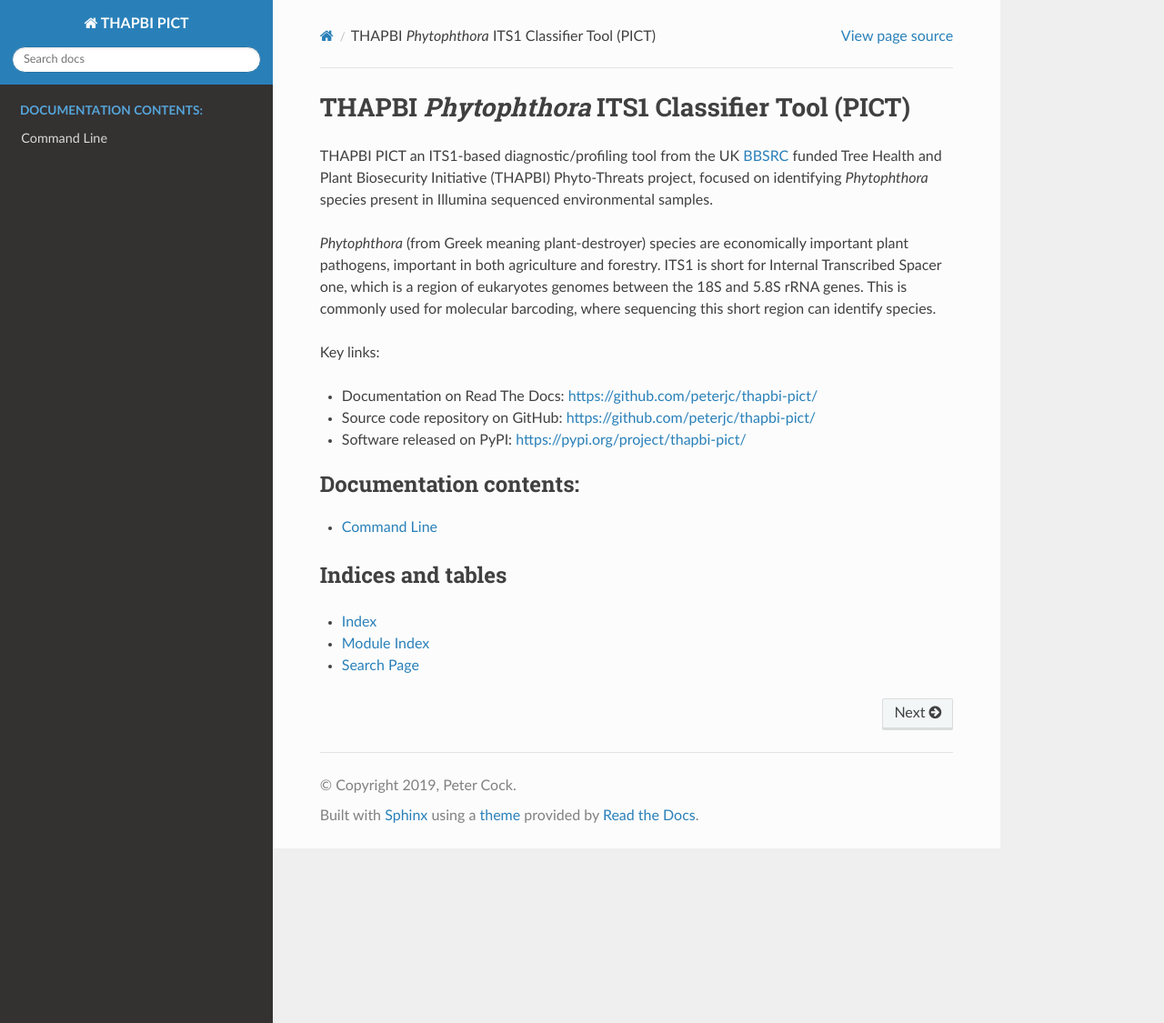
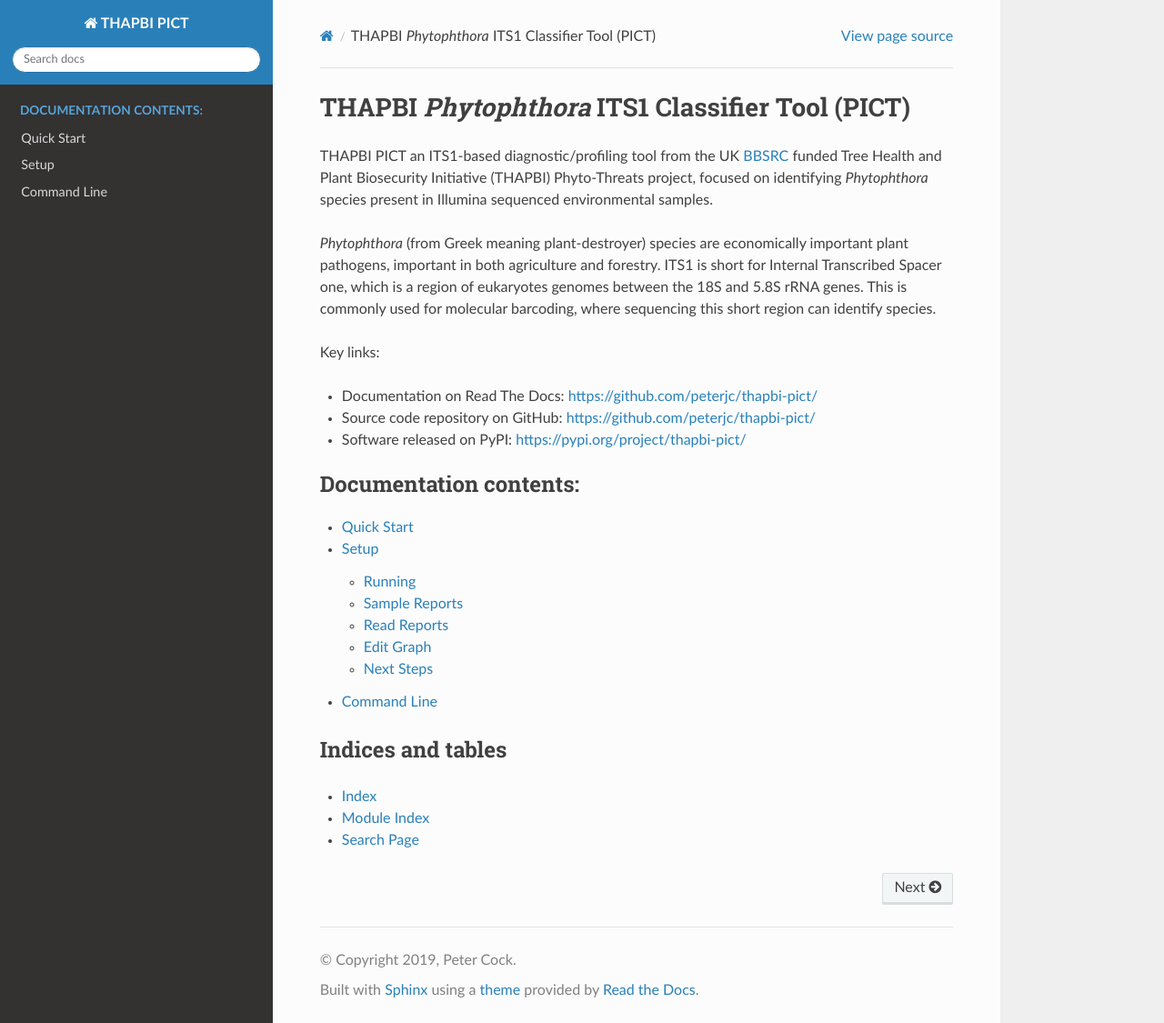
Before and after one commit to peterjc/thapbi-pict, a Sphinx documentation site: the page built from docs/index.rst, in a window 1280 px wide and 1125 px high. Shown: the whole window at 91% size. Built offline with Sphinx 7.4.7 and the Read the Docs theme 2.0.0, drawn with Linux system fonts in a browser that asks for light colours; some of the changed lines change nothing that is shown.

Commit message:
Documentation: Quick start
This would benefit from a sample dataset...

```diff
--- a/docs/index.rst
+++ b/docs/index.rst
@@ -30,6 +30,7 @@
    :caption: Documentation contents:
 
    installation
+   quick_start
    release_history
    commands
    development_notes
--- /dev/null
+++ b/docs/quick_start.rst
@@ -0,0 +1,140 @@
+Quick Start
+===========
+
+Here we describe a simplified use of the THAPBI PICT tool to assess a single
+Illumina MiSeq sequencing run. The input data is a set of paired FASTQ files
+(one for each sample), perhaps barcoded samples from a 96-well plate.
+
+Here we will run the ``thapbi_pict pipeline`` command, which process the
+samples, make classifications, and summary reports.
+
+.. code:: bash
+
+    $ thapbi_pict pipeline -h
+    ...
+
+Setup
+=====
+
+We assume you have a new folder dedicated to this analysis, with a sub folder
+``raw_data/`` which contains the demultiplexed paired FASTQ files which are
+named like ``sample_name_R1.fastq.gz`` and ``sample_name_R2.fastq.gz``
+as provided by your sequencing centre. The tool understands a few widely used
+naming patterns. We recommend that you *do* *not* decompress the FASTQ files
+(as ``sample_name_R1.fastq`` and ``sample_name_R2.fastq``, leaving them gzip
+compressed is preferable for disk space.
+
+.. code:: bash
+
+    $ cd /path/to/my/project/
+    $ ls raw_data/*.fastq.gz
+    ...
+
+We will make two additional sub-folders, ``intermediate/`` (for the per-sample
+prepared FASTA files and classifier prediction TSV files), and ``summary/``
+for the folder level reports.
+
+.. code:: bash
+
+    $ mkdir intermediate/
+    $ mkdir summary/
+
+Running
+-------
+
+With that done, we run the ``thapbi_pict pipeline`` command, which for a
+single 96 sample Illumina MiSeq run should take perhaps up to 20 minutes (the
+edit-graph can be most of this).
+
+*WARNING:*
+This minimal example omits a key consideration which is telling the tool which
+of the samples are your negative controls and/or manually setting the minimum
+read abundance.
+
+.. code:: bash
+
+    $ thapbi_pict pipeline -i raw_data/ -s intermediate/ -o summary/
+    Starting to prepare sample intermediate/<sample_name).fasta ...
+    ...
+    Expanded 3645 ITS1 sequences from DB into cloud of 4144465 1bp different variants
+    Running onebp classifer on intermediate/<sample_name).fasta
+    ...
+
+This is robust to being interupted and restarted (as long as you are not
+changing settings), and will reuse intermediate files:
+
+.. code:: bash
+
+    $ thapbi_pict pipeline  -i raw_data/ -s intermediate/ -o summary
+    WARNING: Skipping intermediate/<sample_name>.fasta as already exists
+    ...
+    Running onebp classifer on intermediate/<sample_name>.fasta
+    WARNING: Skipping intermediate/<sample_name>.onebp.tsv as already exists
+    ...
+
+All being well, this will produce a set of report files, with names matching
+``thapbi-pict.*`` as follows:
+
+.. code:: bash
+
+    $ ls -1 thapbi-pict.*
+    thapbi-pict.reads.tsv
+    thapbi-pict.reads.xlsx
+    thapbi-pict.samples.tsv
+    thapbi-pict.samples.txt
+    thapbi-pict.edit-graph.xgmml
+
+Sample Reports
+--------------
+
+Two of the output reports from the pipeline can also be generated by the
+``thapbi_pict sample-report`` sub-command:
+
+* Human readable file ``thapbi-pict.samples.txt`` (plain text).
+* Computer readable file ``thapbi-pict.samples.tsv`` (tab separated
+  variables, TSV) which can be openend in R, Excel, or similar.
+
+These aim to give a summary of the species identified within each sample. The
+human readable report deliberately does not include read counts as the method
+is only semi-quantative - as long as it passed the minimum read abundance,
+any unique sequence is included.
+
+The computer readable file is intended to facilitate downstream analysis.
+
+Read Reports
+------------
+
+The next two output reports from the pipeline can also be generated by the
+``thapbi_pict read-summary`` sub-command:
+
+* Plain table ``thapbi-pict.reads.tsv`` (tab separated variables, TSV) which
+  can be openend in R, Excel, or similar.
+* Visually formatted table ``thapbi-pict.reads.xlsx`` (Microsoft Excel
+  format), with the same content but with colors etc applied.
+
+This read report has the samples as columns, and unique sequences as rows.
+
+Edit Graph
+----------
+
+The final output report from the pipeline can also be generated by the
+``thapbi_pict edit-graph`` sub-command:
+
+* Edit-distance graph ``thapbi-pict.edit-graph.xgmml`` (XGMML, eXtensible
+  Graph Markup and Modeling Language) which we recommend opening in `Cytoscape
+  <https://cytoscape.org/>`_.
+
+Note that ``thapbi_pict edit-graph`` supports other node-and-edge graph file
+formats, and can produce a static PDF image as well using `GraphViz
+<http://graphviz.org/>` and other dependencies.
+
+Next Steps
+----------
+
+This minimal example omits a key consideration which is telling the tool which
+of the samples are your negative controls and/or manually setting the minimum
+read abundance.
+
+Also, interpretting the main reports is much easier if you can provide
+suitably formatted metadata. Happily, you can re-run the pipeline and it will
+re-use any already generated intermediate files.
```
